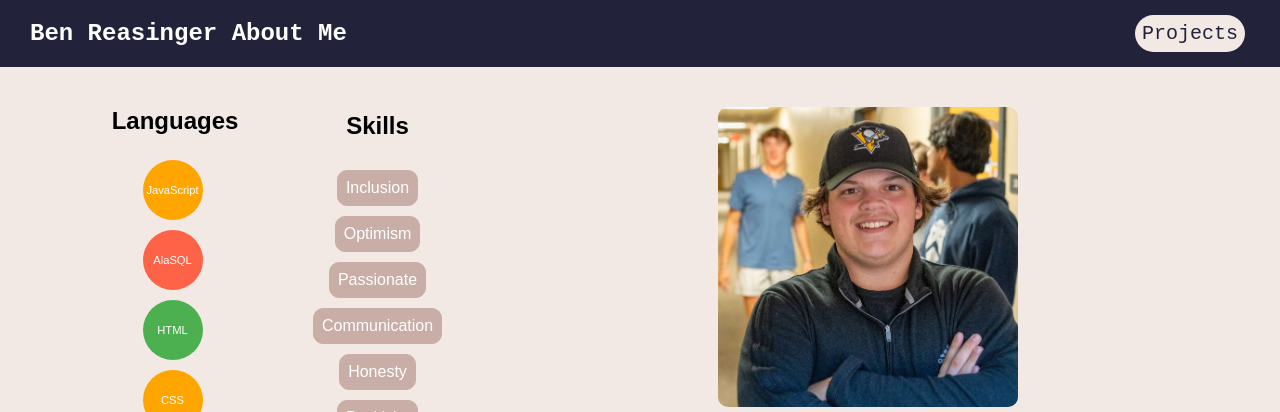
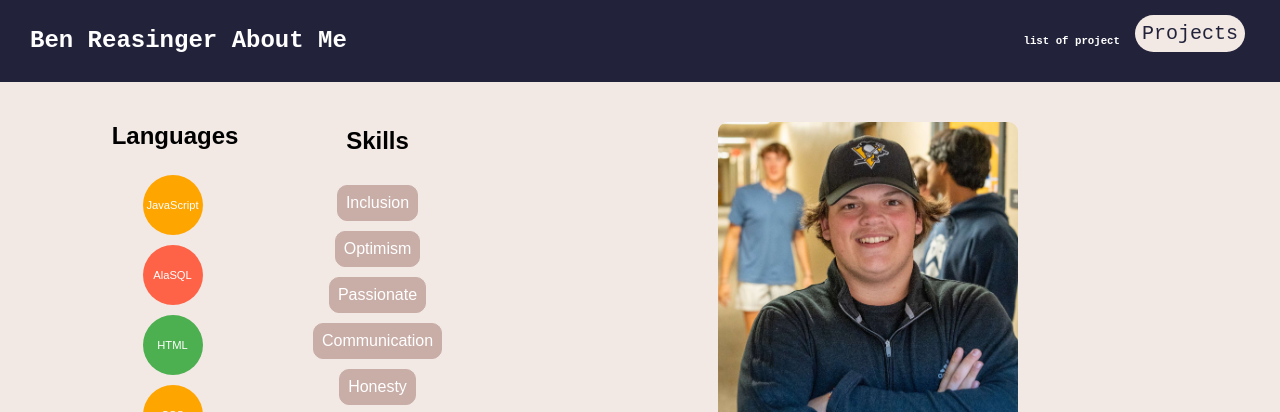
Before and after one commit to benreasinger/BenR-Portfolio, a plain HTML site: page index.html in a window 1280 px wide. Shown: the top 412 px of the page. Drawn offline with Linux system fonts and the light colour scheme.

```diff
--- a/Scripts/MovieDB.js
+++ b/Scripts/MovieDB.js
@@ -10,7 +10,6 @@ Papa.parse("../assets/imdb_top_1000.csv", {
 		displayMovies(db.exec("SELECT * FROM Movies ORDER BY Series_Title"));
 	}
 });
-
 function displayMovies(movies) {
 	document.querySelector('#results').innerHTML = "";
 	window.scrollTo(0, 0);
--- a/Scripts/musicScript.js
+++ b/Scripts/musicScript.js
@@ -289,7 +289,6 @@ let albums = [
 
 
 
-
 //   Country
    {
     album: "Zach Bryan",
--- a/Scripts/script.js
+++ b/Scripts/script.js
@@ -1,6 +1,5 @@
 
 var delayInMilliseconds = 10000; //10 second
-
 
 setInterval(function() {
         const image = document.getElementById("toggle-img");
--- a/index.html
+++ b/index.html
@@ -13,6 +13,7 @@
     <div class="nav-bar">
         <h1 class="title">Ben Reasinger About Me</h1>
         <div class="buttons">
+            <h6>list of project</h6>
            <a href="../Pages/projects.html"><button id="cool-but">Projects</button></a>
         </div>
     </div>
--- a/style.css
+++ b/style.css
@@ -7,7 +7,6 @@ body {
     align-items: center;
     /* overflow-x: hidden; */
 }
-
 
 .nav-bar {
     display: flex;
```
